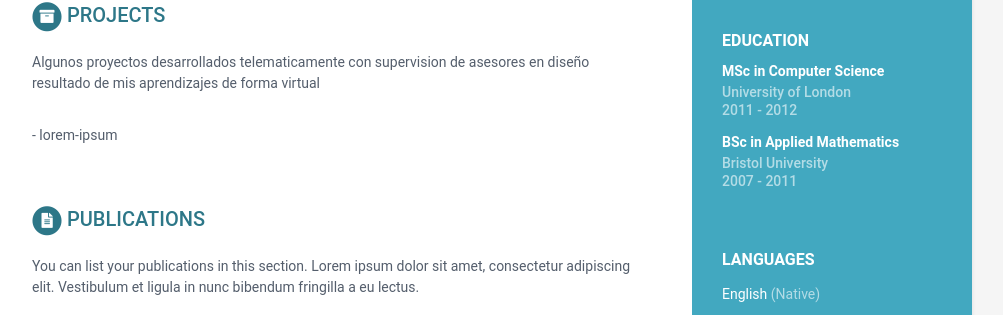
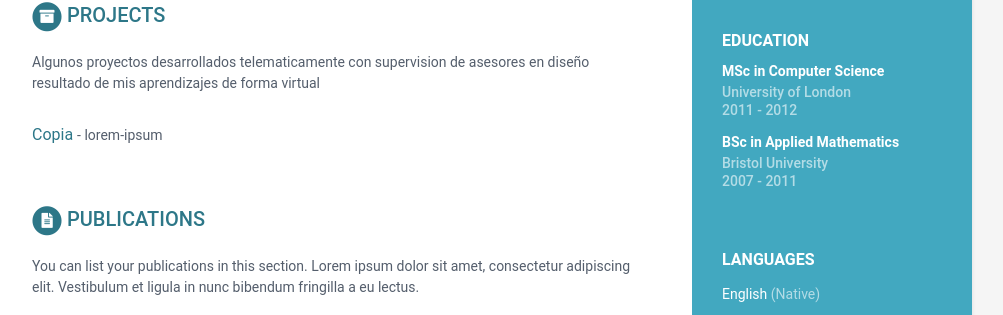
Before and after one commit to KevinC99/good-birch-4e19a, a Jekyll site: the page built from index.html, in a window 1280 px wide. Shown: the part 568-883 px from the top of the page, without its empty margins (168-1171 px from the left). Built offline with Jekyll 4.4.1, drawn with Linux system fonts in a browser that asks for light colours.

Commit message:
data.yml: updated title in assignments

```diff
--- a/_data/data.yml
+++ b/_data/data.yml
@@ -79,6 +79,7 @@ projects:
   assignments:
     - link: lorem-ipsum
       tagline: lorem-ipsum
+      title: 'Copia '
   intro: >-
     Algunos proyectos desarrollados telematicamente con supervision de asesores
     en diseño resultado de mis aprendizajes de forma virtual
```
